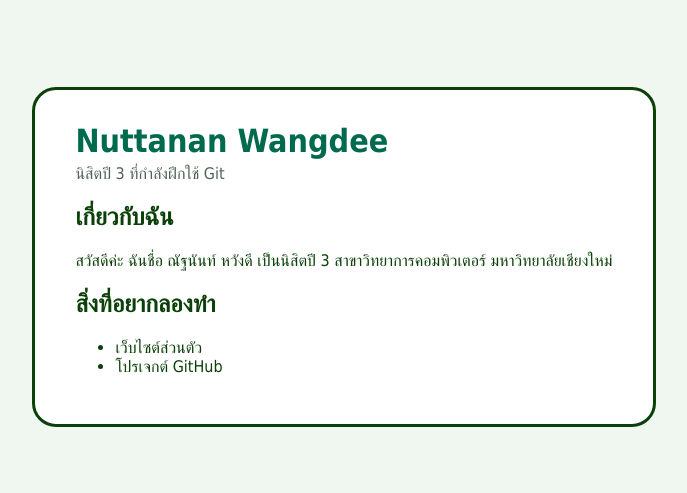
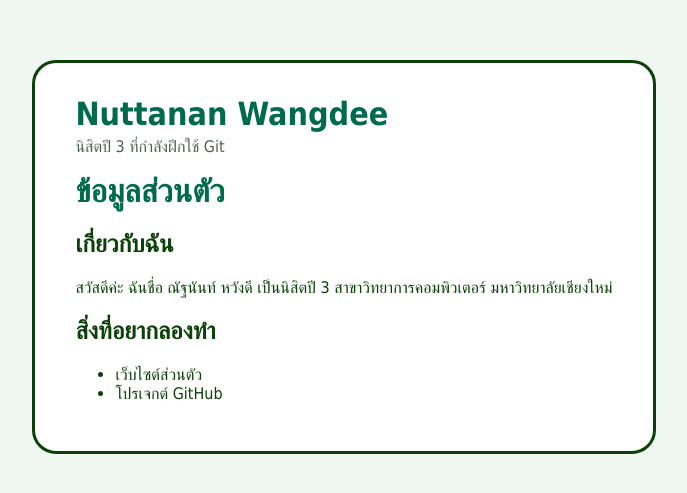
Before and after one commit to soonassona/my-profile, a plain HTML site: page index.html in a window 1280 px wide. Shown: the part 143-636 px from the top of the page, without its empty margins (296-983 px from the left). Drawn offline with Linux system fonts and the light colour scheme.

```diff
--- a/index.html
+++ b/index.html
@@ -10,7 +10,7 @@
   <main class="card">
     <h1>Nuttanan Wangdee</h1>
     <p class="tagline">นิสิตปี 3 ที่กำลังฝึกใช้ Git</p>
-
+    <h1>ข้อมูลส่วนตัว</h1>
     <h2>เกี่ยวกับฉัน</h2>
     <p>สวัสดีค่ะ ฉันชื่อ ณัฐนันท์ หวังดี เป็นนิสิตปี 3 สาขาวิทยาการคอมพิวเตอร์ มหาวิทยาลัยเชียงใหม่</p>
 
```
